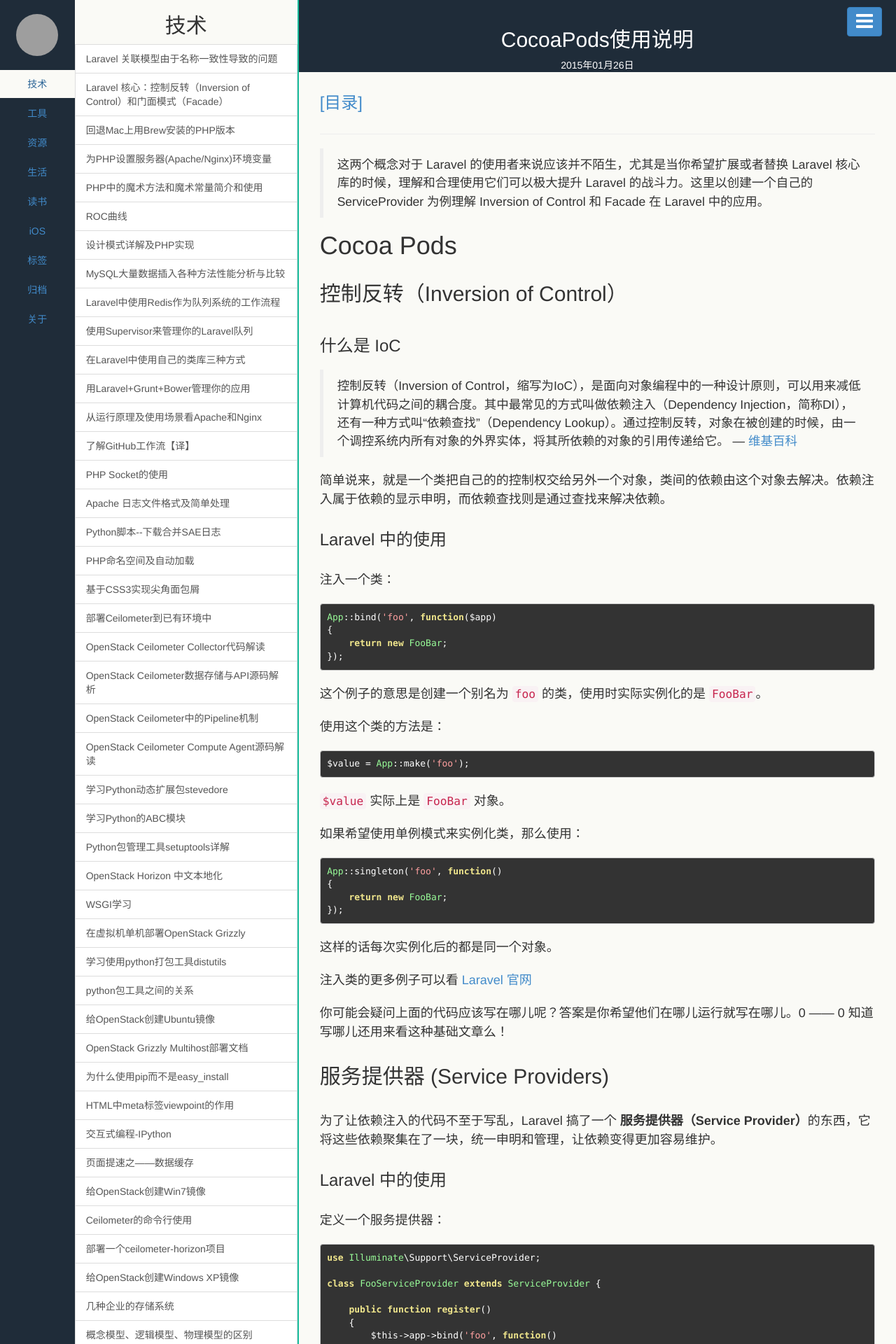
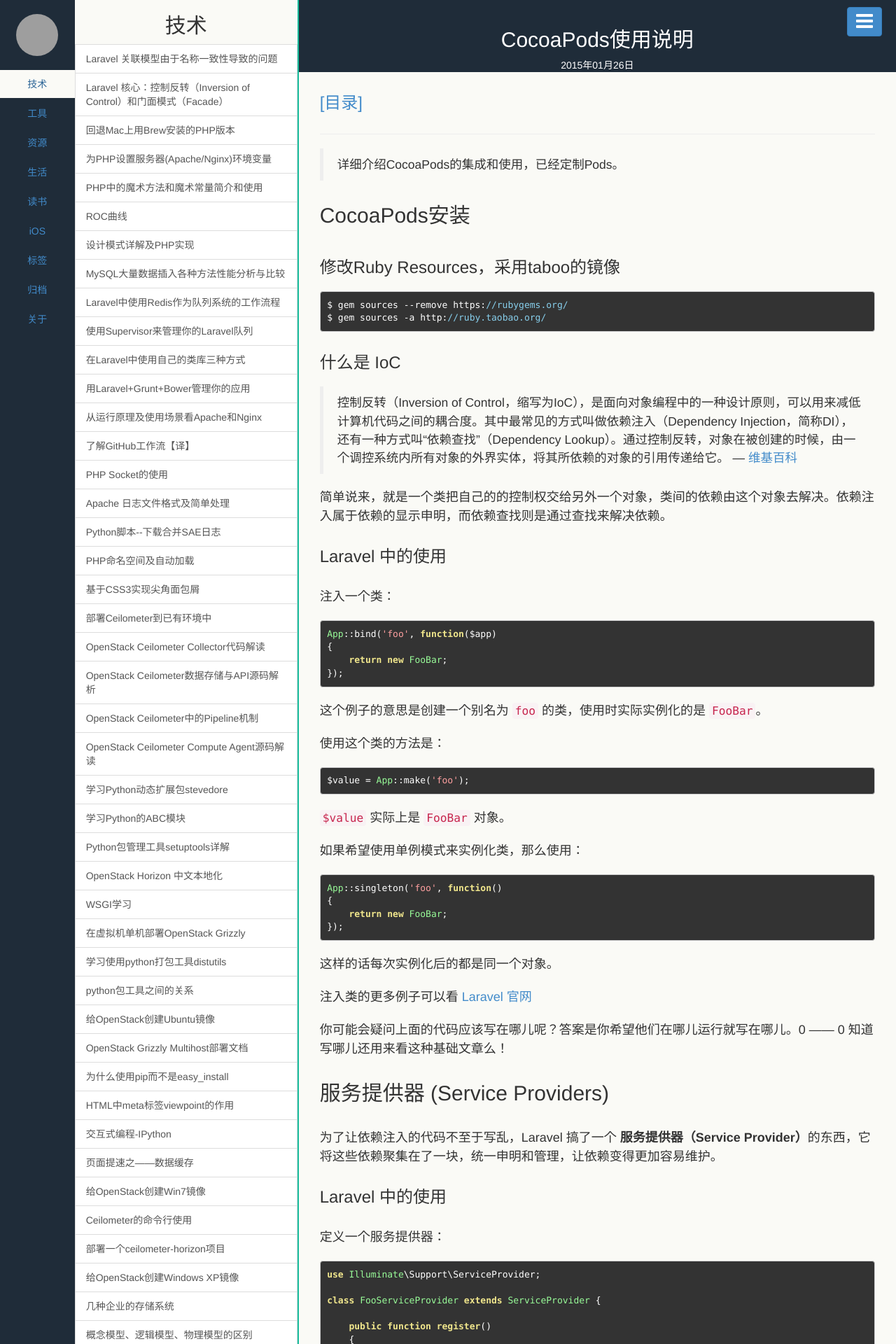
Before and after one commit to xiaxiaowei/xiaxiaowei.github.io, a Jekyll site: the page built from _posts/iOS/2015-01-26-cocoa-pods-user-manual.md, in a window 1280 px wide. Shown: the top 1920 px of the page at 70% size. Built offline with Jekyll 4.4.1, drawn with Linux system fonts in a browser that asks for light colours; grey boxes are pictures that could not be loaded.

Commit message:
Cocoapods使用说明

````diff
--- a/_posts/iOS/2015-01-26-cocoa-pods-user-manual.md
+++ b/_posts/iOS/2015-01-26-cocoa-pods-user-manual.md
@@ -7,11 +7,24 @@ keywords: iOS,CocoaPods
 description:
 ---
 
-> 这两个概念对于 Laravel 的使用者来说应该并不陌生，尤其是当你希望扩展或者替换 Laravel 核心库的时候，理解和合理使用它们可以极大提升 Laravel 的战斗力。这里以创建一个自己的 ServiceProvider 为例理解 Inversion of Control 和 Facade 在 Laravel 中的应用。
+> 详细介绍CocoaPods的集成和使用，已经定制Pods。
 
-#Cocoa Pods
+## CocoaPods安装
 
-## 控制反转（Inversion of Control）
+### 修改Ruby Resources，采用taboo的镜像
+```
+$ gem sources --remove https://rubygems.org/
+$ gem sources -a http://ruby.taobao.org/
+```
+
+
+
+
+
+
+
+
+
 
 ### 什么是 IoC
 > 控制反转（Inversion of Control，缩写为IoC），是面向对象编程中的一种设计原则，可以用来减低计算机代码之间的耦合度。其中最常见的方式叫做依赖注入（Dependency Injection，简称DI），还有一种方式叫“依赖查找”（Dependency Lookup）。通过控制反转，对象在被创建的时候，由一个调控系统内所有对象的外界实体，将其所依赖的对象的引用传递给它。 — [维基百科](http://zh.wikipedia.org/wiki/控制反转)
````
